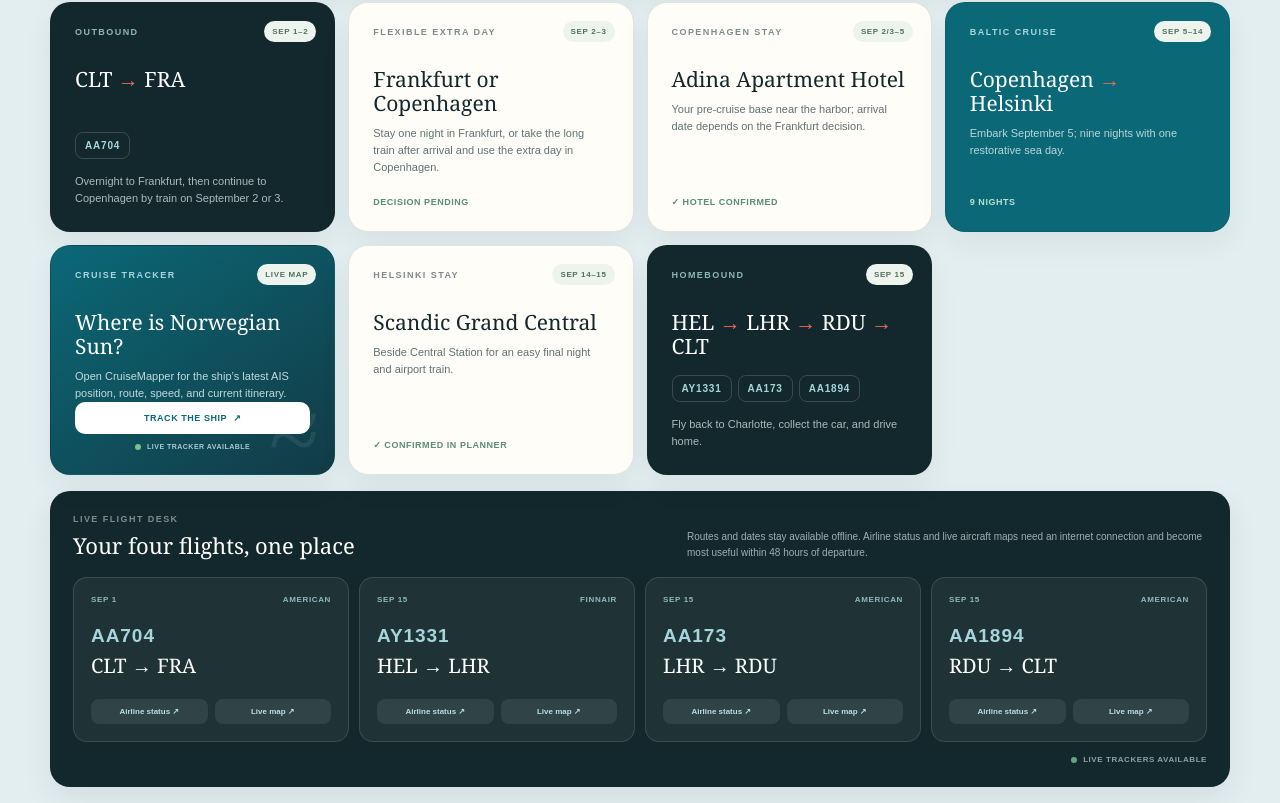
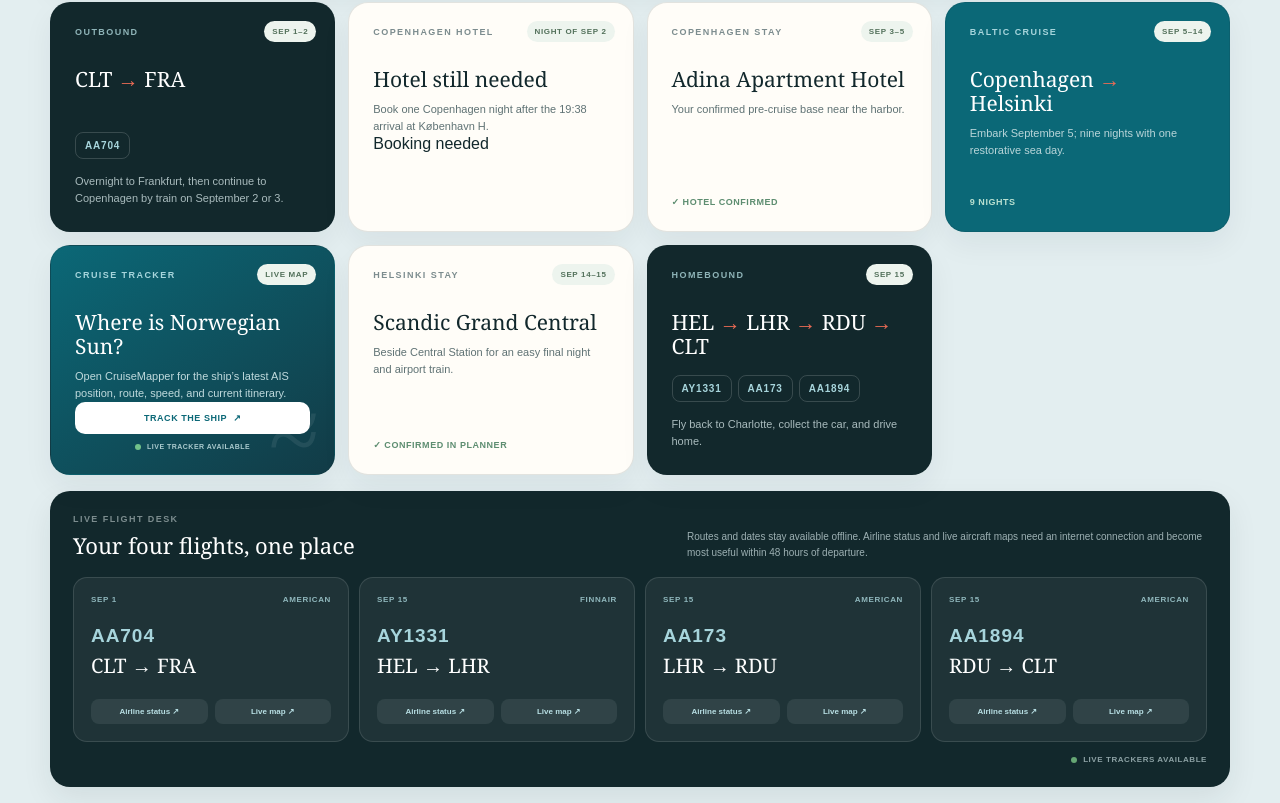
Before and after one commit to Orlogo1/baltic-cruise-companion, a React (Vite) app: page / in a window 1280 px wide. Shown: the part 1369-2172 px from the top of the page. Built offline with nearby package versions, Linux system fonts and the light colour scheme; no server answers.

Commit message:
Add confirmed Frankfurt Copenhagen train

```diff
--- a/src/App.tsx
+++ b/src/App.tsx
@@ -130,8 +130,8 @@
     window.addEventListener("online", updateConnection);
     window.addEventListener("offline", updateConnection);
     const refreshForNewVersion = () => {
-      if (!navigator.serviceWorker.controller || window.sessionStorage.getItem("baltic-sw-v23-refreshed")) return;
-      window.sessionStorage.setItem("baltic-sw-v23-refreshed", "true");
+      if (!navigator.serviceWorker.controller || window.sessionStorage.getItem("baltic-sw-v24-refreshed")) return;
+      window.sessionStorage.setItem("baltic-sw-v24-refreshed", "true");
       window.location.reload();
     };
     if ("serviceWorker" in navigator) {
@@ -353,8 +353,8 @@
         </article>
         <div className="travel-grid">
           <article className="travel-card flight-card"><span className="travel-date">Sep 1–2</span><span className="overline">Outbound</span><h3>CLT <i>→</i> FRA</h3><div className="flight-pills"><b>AA704</b></div><p>Overnight to Frankfurt, then continue to Copenhagen by train on September 2 or 3.</p></article>
-          <article className="travel-card hotel-card"><span className="travel-date">Sep 2–3</span><span className="overline">Flexible extra day</span><h3>Frankfurt or Copenhagen</h3><p>Stay one night in Frankfurt, or take the long train after arrival and use the extra day in Copenhagen.</p><span className="confirmed">Decision pending</span></article>
-          <article className="travel-card hotel-card"><span className="travel-date">Sep 2/3–5</span><span className="overline">Copenhagen stay</span><h3>Adina Apartment Hotel</h3><p>Your pre-cruise base near the harbor; arrival date depends on the Frankfurt decision.</p><span className="confirmed">✓ Hotel confirmed</span></article>
+          <article className="travel-card hotel-card"><span className="travel-date">Night of Sep 2</span><span className="overline">Copenhagen hotel</span><h3>Hotel still needed</h3><p>Book one Copenhagen night after the 19:38 arrival at København H.</p><span className="pending">Booking needed</span></article>
+          <article className="travel-card hotel-card"><span className="travel-date">Sep 3–5</span><span className="overline">Copenhagen stay</span><h3>Adina Apartment Hotel</h3><p>Your confirmed pre-cruise base near the harbor.</p><span className="confirmed">✓ Hotel confirmed</span></article>
           <article className="travel-card cruise-card"><span className="travel-date">Sep 5–14</span><span className="overline">Baltic cruise</span><h3>Copenhagen <i>→</i> Helsinki</h3><p>Embark September 5; nine nights with one restorative sea day.</p><span className="confirmed">9 nights</span></article>
           <article className="travel-card cruise-tracker-card"><span className="travel-date">Live map</span><span className="overline">Cruise tracker</span><h3>Where is Norwegian Sun?</h3><p>Open CruiseMapper for the ship’s latest AIS position, route, speed, and current itinerary.</p><a href="https://www.cruisemapper.com/ships/Norwegian-Sun-735" target="_blank" rel="noreferrer" aria-label="Track Norwegian Sun live on CruiseMapper">Track the ship&nbsp; ↗</a><small><i className={online ? "live" : ""} /> {online ? "Live tracker available" : "Connect to view position"}</small></article>
           <article className="travel-card hotel-card"><span className="travel-date">Sep 14–15</span><span className="overline">Helsinki stay</span><h3>Scandic Grand Central</h3><p>Beside Central Station for an easy final night and airport train.</p><span className="confirmed">✓ Confirmed in planner</span></article>
@@ -370,10 +370,10 @@
         </div>
         <div className="rail-plans" aria-label="Airport train plans">
           <article>
-            <span className="rail-icon">FRA</span><div><span className="overline">Sep 2 or 3 · Frankfurt to Copenhagen</span><h3>Long-distance train to København H</h3><p>Use <b>Frankfurt Flughafen Fernbahnhof</b> for the long-distance journey. Deutsche Bahn currently shows fastest trips around <b>9¼ hours</b> with at least one transfer; reserve seats and choose a connection with sensible transfer margins after you decide which city gets the extra day.</p><small>No direct train · exact services depend on the booked date · recheck the full itinerary in DB Navigator before departure</small></div>
+            <span className="rail-icon">FRA</span><div><span className="overline">Wed · Sep 2 · Frankfurt Airport to Copenhagen</span><h3>ICE 1074 → ECE 394</h3><p>Depart <b>Frankfurt Flughafen Fernbahnhof at 09:38</b> on ICE 1074. Transfer at <b>Hamburg Hbf</b> to ECE 394 departing at <b>14:52</b>, then arrive at <b>København H at 19:38</b>.</p><small>Confirmed itinerary · allow time after AA704 for immigration, baggage, and the long-distance station</small></div>
           </article>
           <article>
-            <span className="rail-icon">CPH</span><div><span className="overline">Sep 2 or 3 · station to hotel</span><h3>København H to Adina</h3><p>After the Germany–Denmark train arrives at <b>København H</b>, take an S-train toward <b>Østerport</b>, then walk about 10–15 minutes to Adina at Amerika Plads 7. A taxi is the low-effort option after the long rail day.</p><small>Arrival day depends on the Frankfurt decision · keep the hotel informed if arriving late</small></div>
+            <span className="rail-icon">CPH</span><div><span className="overline">Sep 2 · 19:38 arrival</span><h3>København H to hotel</h3><p>Your September 2 hotel is still to be booked. Choose a property near Central Station for the easiest arrival, or take a taxi if you book elsewhere after the long rail day.</p><small>Add the hotel address and transfer directions once the reservation is confirmed</small></div>
           </article>
           <article>
             <span className="rail-icon">HEL</span><div><span className="overline">Sep 15 · hotel to airport</span><h3>I or P train · airport target 6:00 AM</h3><p>AY1331 is currently scheduled for <b>8:00 AM</b>. Leave the hotel room around <b>5:00 AM</b>, walk directly into Helsinki Central, and take the first airport-bound <b>I or P train departing by 5:20 AM</b>. The ride is about 30 minutes, putting you at HEL around 5:50 AM—just over two hours early.</p><small>ABC ticket required · use whichever I/P train leaves first · confirm flight and early train times the day before</small></div>
```
